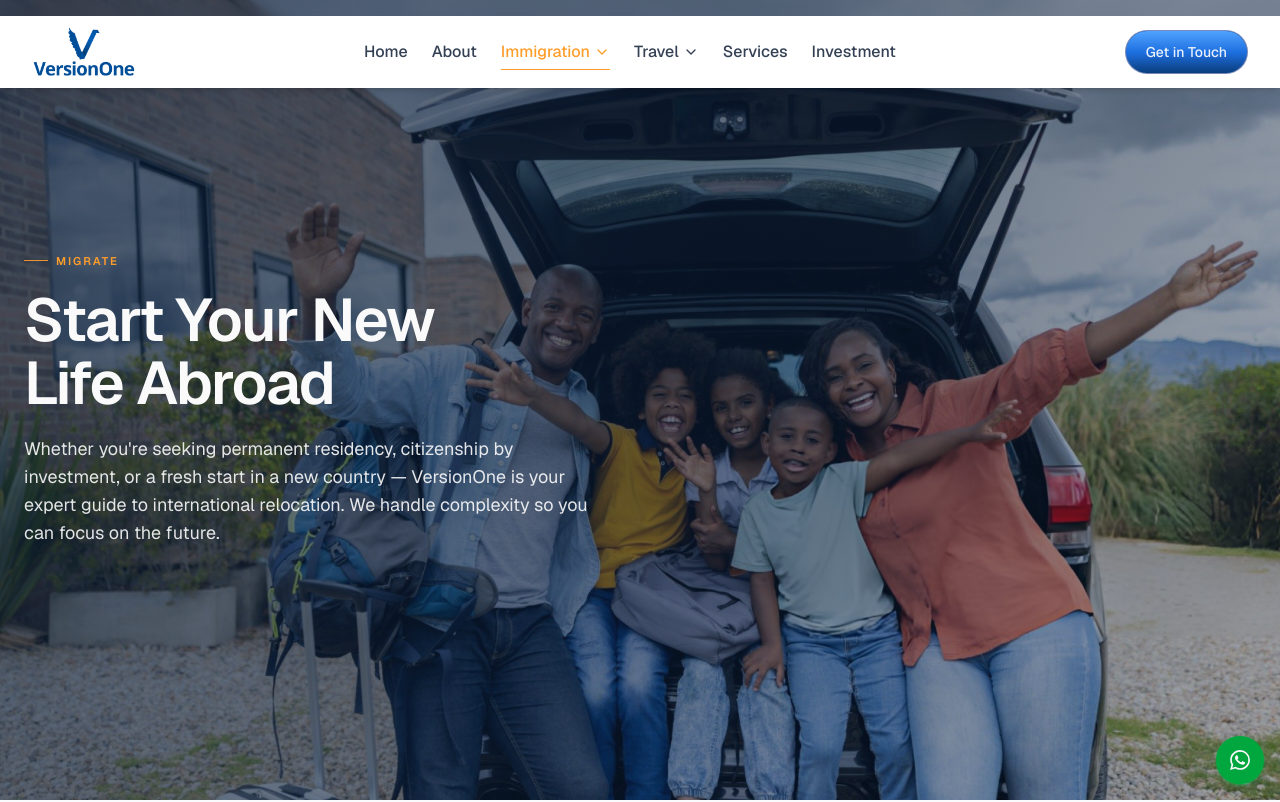
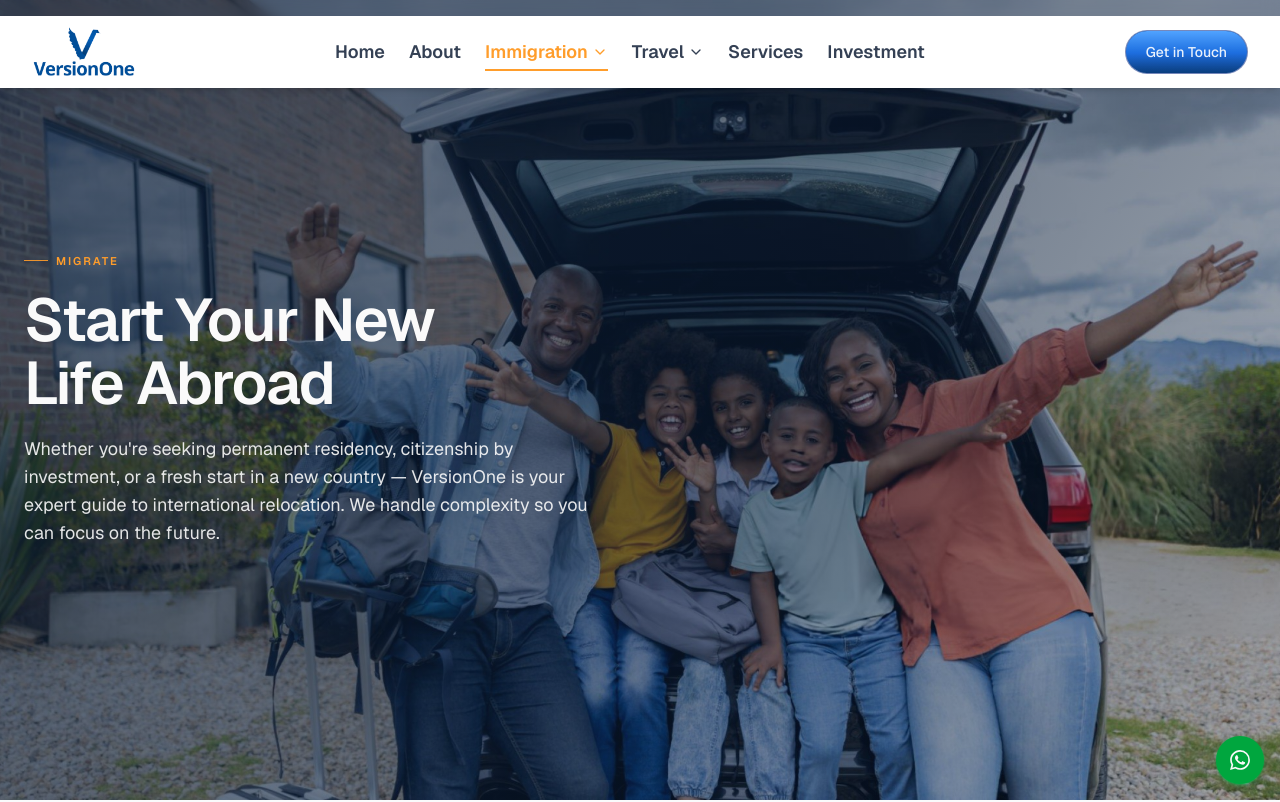
Before and after one commit to UmesiQueen/versionone, a Next.js app: page /migrate in a window 1280 px wide. Shown: the top 802 px of the page. Built offline with nearby package versions, Linux system fonts and the light colour scheme.

Commit message:
refactor(site-header): enhance styling for navigation links and dropdowns

```diff
--- a/components/layout/site-header.tsx
+++ b/components/layout/site-header.tsx
@@ -149,19 +149,19 @@ function SiteHeader() {
                       link.children.some((child) => child.href === pathname) &&
                       "active"
                     }
-                    className=" rounded-none bg-transparent group relative inline-flex items-center gap-1 py-1 text-base font-medium text-[#344054] outline-none transition-colors duration-400 ease-out hover:text-secondary data-[status=active]:text-secondary focus-visible:text-secondary data-[state=open]:text-secondary"
+                    className="rounded-none bg-transparent group relative inline-flex items-center gap-1 py-1 text-lg font-semibold text-[#344054] outline-none transition-colors duration-400 ease-out hover:text-secondary data-[status=active]:text-secondary focus-visible:text-secondary data-[state=open]:text-secondary"
                   >
                     <span>{link.label}</span>
                     <ChevronDown
                       aria-hidden="true"
                       className="size-4 transition-transform duration-300 ease-out group-data-[state=open]:rotate-180"
                     />
-                    <span className="absolute -bottom-0.5 left-0 h-px w-0 bg-secondary transition-all duration-500 ease-out group-hover:w-full group-data-[status=active]:w-full group-data-[state=open]:w-full" />
+                    <span className="absolute -bottom-px left-0 h-0.5 w-0 bg-secondary transition-all duration-500 ease-out group-hover:w-full group-data-[status=active]:w-full group-data-[state=open]:w-full" />
                   </DropdownMenuTrigger>
                   <DropdownMenuContent
                     align="start"
                     sideOffset={3}
-                    className="rounded-none border-none p-2"
+                    className="rounded-none border-none p-2 min-w-60"
                     onMouseEnter={() => setOpenMenu(link.href)}
                     onMouseLeave={() => setOpenMenu(null)}
                   >
@@ -169,7 +169,7 @@ function SiteHeader() {
                       <DropdownMenuItem
                         key={child.href}
                         data-status={child.href === pathname && "active"}
-                        className="data-[status=active]:text-secondary"
+                        className="data-[status=active]:text-secondary font-semibold text-base"
                         asChild
                       >
                         <Link href={child.href}>{child.label}</Link>
@@ -182,10 +182,10 @@ function SiteHeader() {
                   key={link.href}
                   href={link.href}
                   data-status={link.href === pathname && "active"}
-                  className="group relative py-1 text-base font-medium text-[#344054] transition-colors duration-400 ease-out hover:text-secondary data-[status=active]:text-secondary"
+                  className="group relative py-1 text-lg font-semibold text-[#344054] transition-colors duration-400 ease-out hover:text-secondary data-[status=active]:text-secondary"
                 >
                   {link.label}
-                  <span className="absolute -bottom-0.5 left-0 h-px w-0 group-hover:w-full group-data-[state=active]:w-full group-data-[status=active]:w-full bg-secondary transition-all duration-500 ease-out" />
+                  <span className="absolute -bottom-px left-0 h-0.5 w-0 group-hover:w-full group-data-[state=active]:w-full group-data-[status=active]:w-full bg-secondary transition-all duration-500 ease-out" />
                 </Link>
               ),
             )}
```
